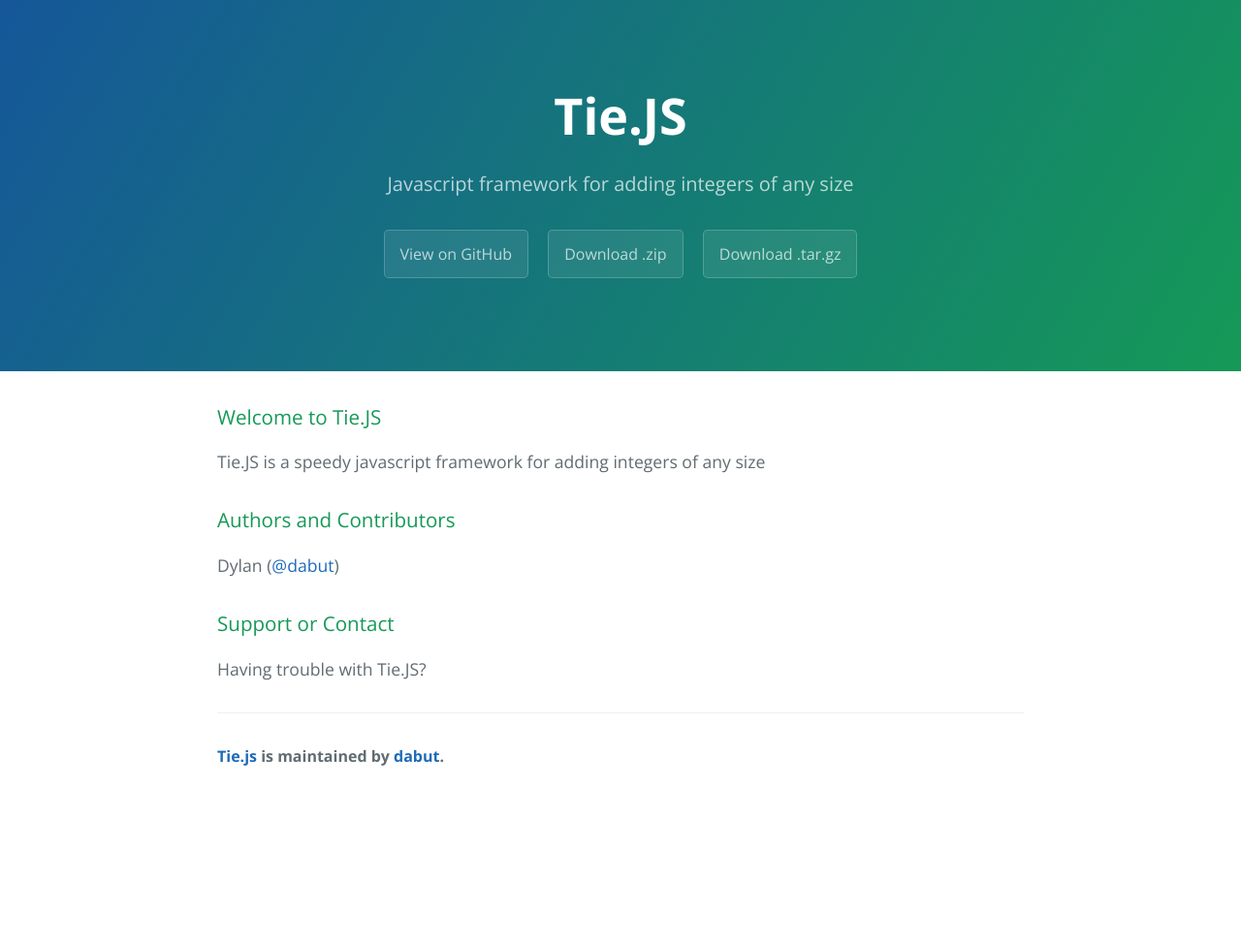
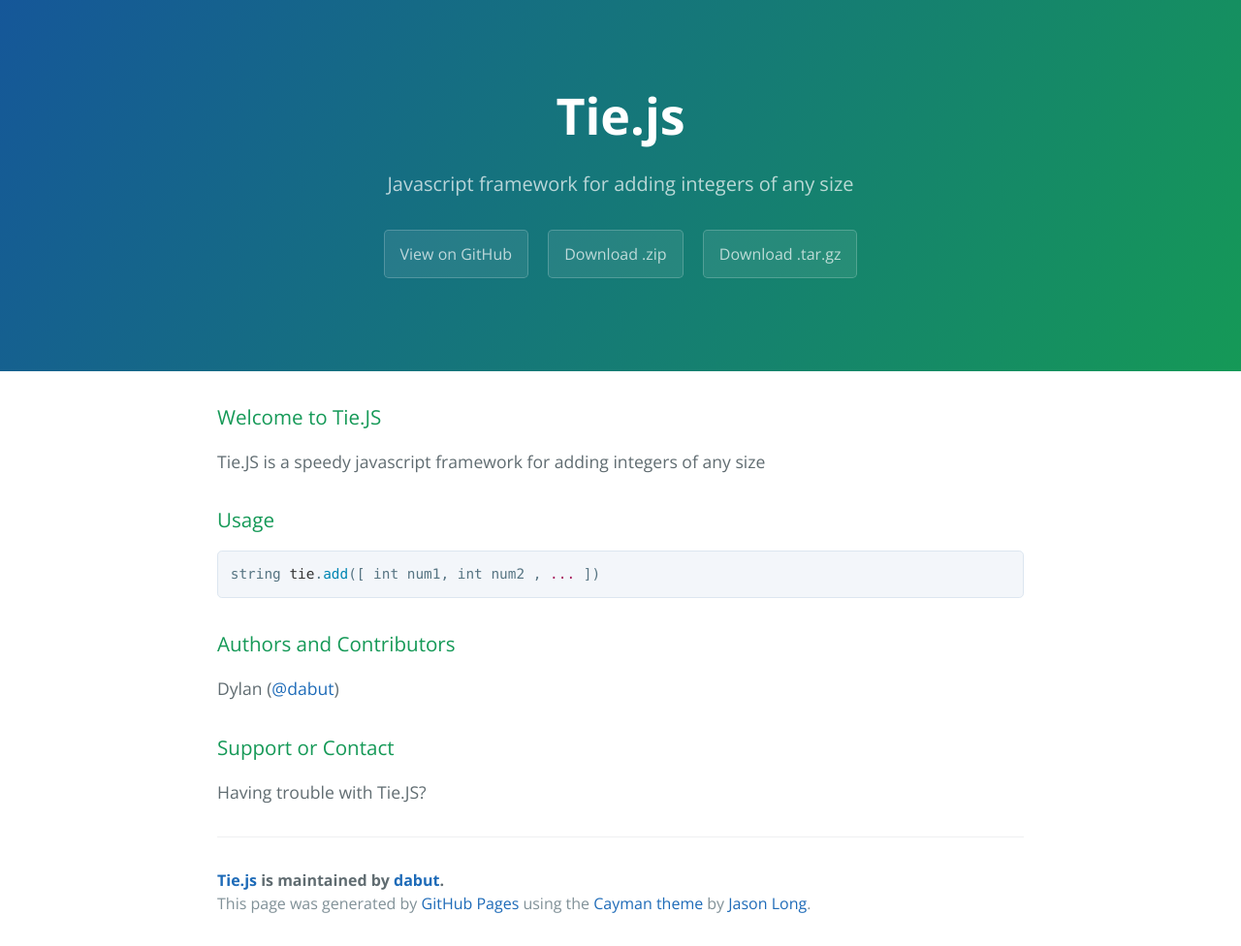
Before and after one commit to dabut/tie.js, a plain HTML site: page index.html in a window 1280 px wide. Shown: the whole page at 97% size. Before the commit the page ends 824 px from the top, so only its background shows below. Drawn offline with nearby package versions, Linux system fonts and the light colour scheme.

Commit message:
Create gh-pages branch via GitHub

```diff
--- a/index.html
+++ b/index.html
@@ -2,7 +2,7 @@
 <html lang="en-us">
   <head>
     <meta charset="UTF-8">
-    <title>Tie.JS by dabut</title>
+    <title>Tie.js by dabut</title>
     <meta name="viewport" content="width=device-width, initial-scale=1">
     <link rel="stylesheet" type="text/css" href="stylesheets/normalize.css" media="screen">
     <link href='https://fonts.googleapis.com/css?family=Open+Sans:400,700' rel='stylesheet' type='text/css'>
@@ -11,7 +11,7 @@
   </head>
   <body>
     <section class="page-header">
-      <h1 class="project-name">Tie.JS</h1>
+      <h1 class="project-name">Tie.js</h1>
       <h2 class="project-tagline">Javascript framework for adding integers of any size</h2>
       <a href="https://github.com/dabut/tie.js" class="btn">View on GitHub</a>
       <a href="https://github.com/dabut/tie.js/zipball/master" class="btn">Download .zip</a>
@@ -23,6 +23,11 @@
 <a id="welcome-to-tiejs" class="anchor" href="#welcome-to-tiejs" aria-hidden="true"><span aria-hidden="true" class="octicon octicon-link"></span></a>Welcome to Tie.JS</h3>
 
 <p>Tie.JS is a speedy javascript framework for adding integers of any size</p>
+
+<h3>
+<a id="usage" class="anchor" href="#usage" aria-hidden="true"><span aria-hidden="true" class="octicon octicon-link"></span></a>Usage</h3>
+
+<div class="highlight highlight-source-js"><pre>string <span class="pl-smi">tie</span>.<span class="pl-c1">add</span>([ int num1, int num2 , <span class="pl-k">...</span> ])</pre></div>
 
 <h3>
 <a id="authors-and-contributors" class="anchor" href="#authors-and-contributors" aria-hidden="true"><span aria-hidden="true" class="octicon octicon-link"></span></a>Authors and Contributors</h3>
@@ -37,7 +42,7 @@
       <footer class="site-footer">
         <span class="site-footer-owner"><a href="https://github.com/dabut/tie.js">Tie.js</a> is maintained by <a href="https://github.com/dabut">dabut</a>.</span>
 
-        <span class="site-footer-credits"></span>
+        <span class="site-footer-credits">This page was generated by <a href="https://pages.github.com">GitHub Pages</a> using the <a href="https://github.com/jasonlong/cayman-theme">Cayman theme</a> by <a href="https://twitter.com/jasonlong">Jason Long</a>.</span>
       </footer>
 
     </section>
```
Also changed, not shown: params.json (+1 -1 lines).
